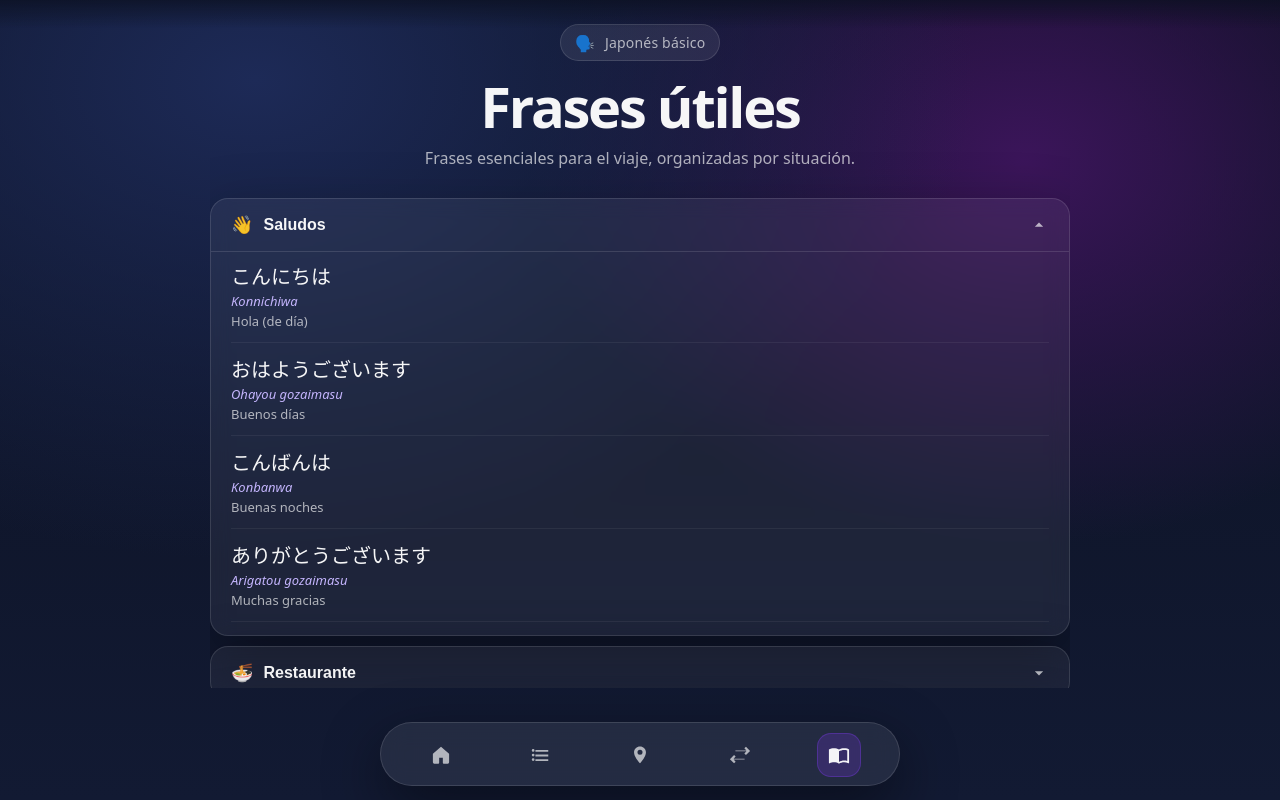
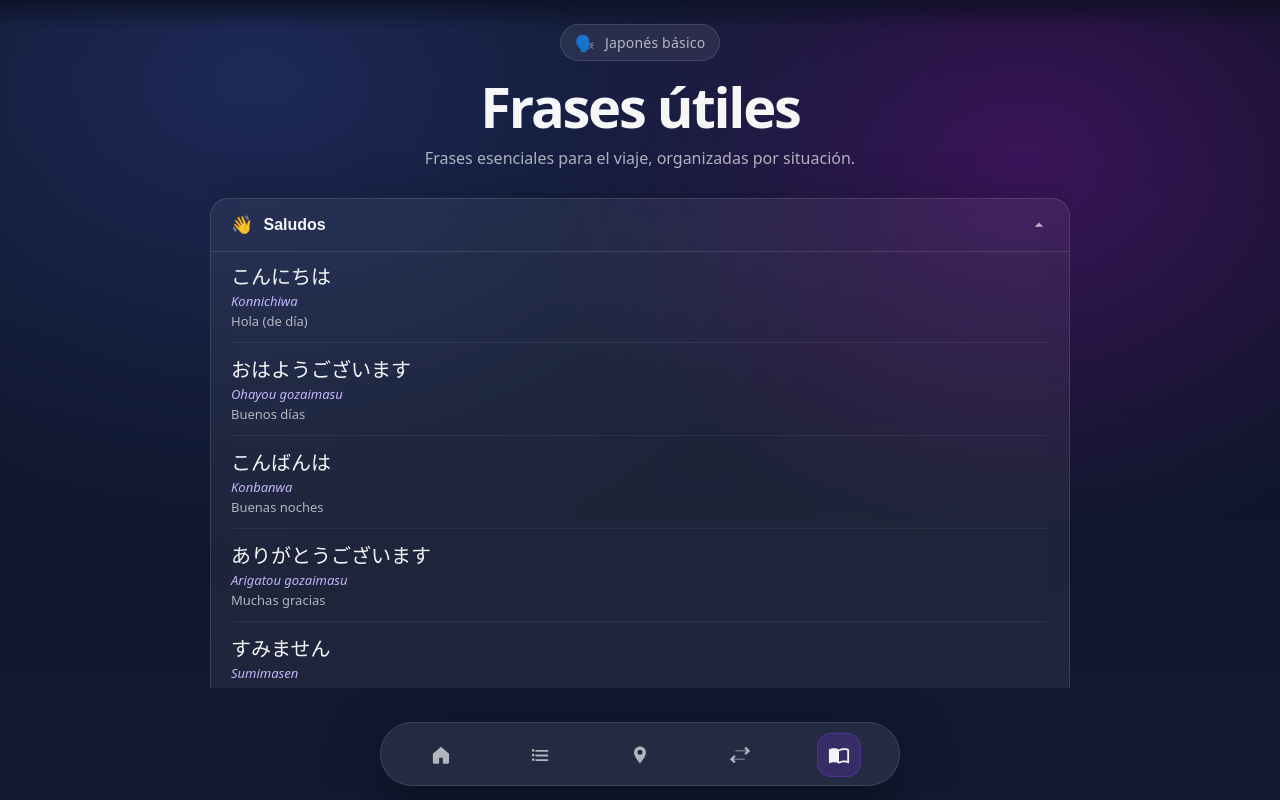
Before and after one commit to NicoCartellone/road-to-japon, a React (Vite) app: page /frases in a window 1280 px wide. Built offline with nearby package versions, Linux system fonts and the light colour scheme.

Commit message:
fix: un solo scroll de página, sin scroll anidado por sección
Elimina max-height en phrase-items. Las frases se muestran completas
y la página scrollea libremente.

https://claude.ai/code/session_01DmY1TKxXcHUaSqayDFgmmP

```diff
--- a/src/style.css
+++ b/src/style.css
@@ -423,9 +423,6 @@ h1 {
   flex-direction: column;
   gap: 2px;
   border-top: 1px solid var(--card-border);
-  max-height: 48vh;
-  overflow-y: auto;
-  -webkit-overflow-scrolling: touch;
 }
 
 .phrase-item {
```
